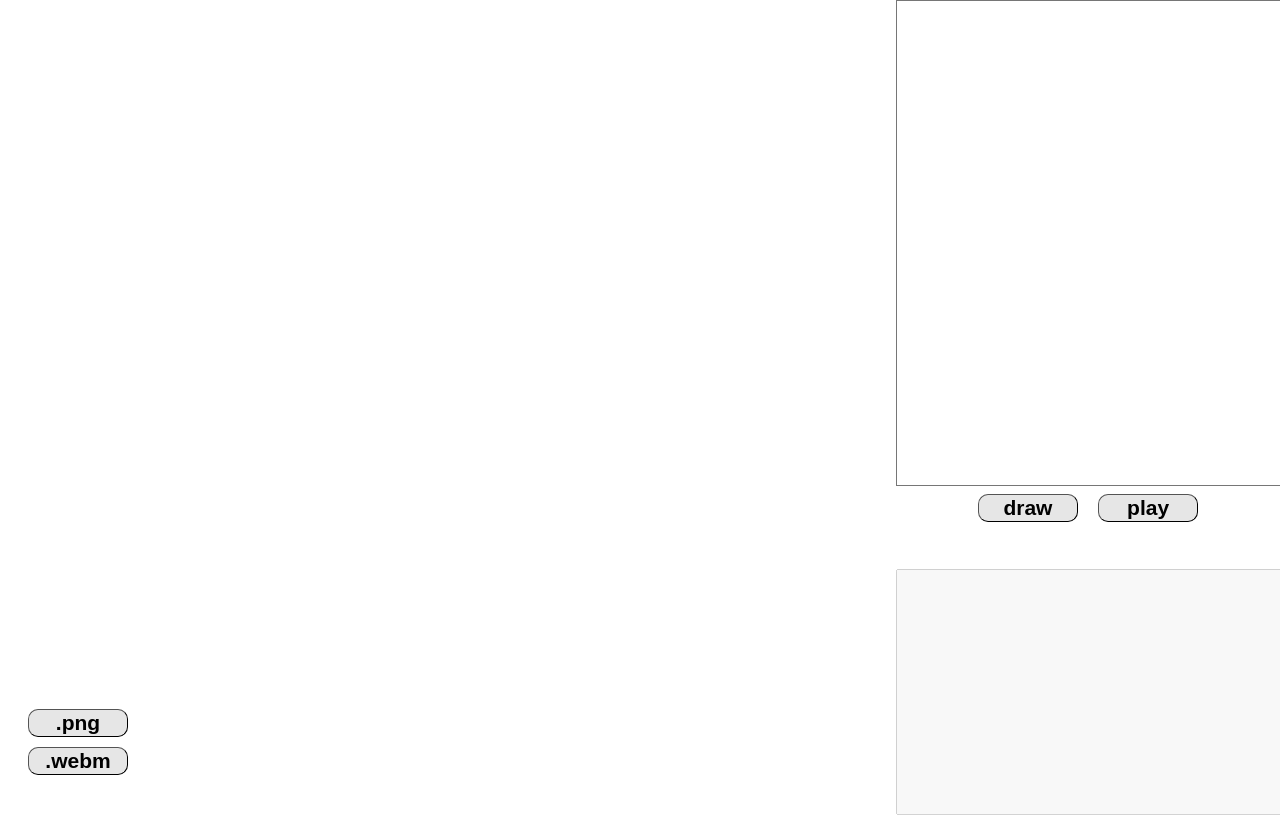
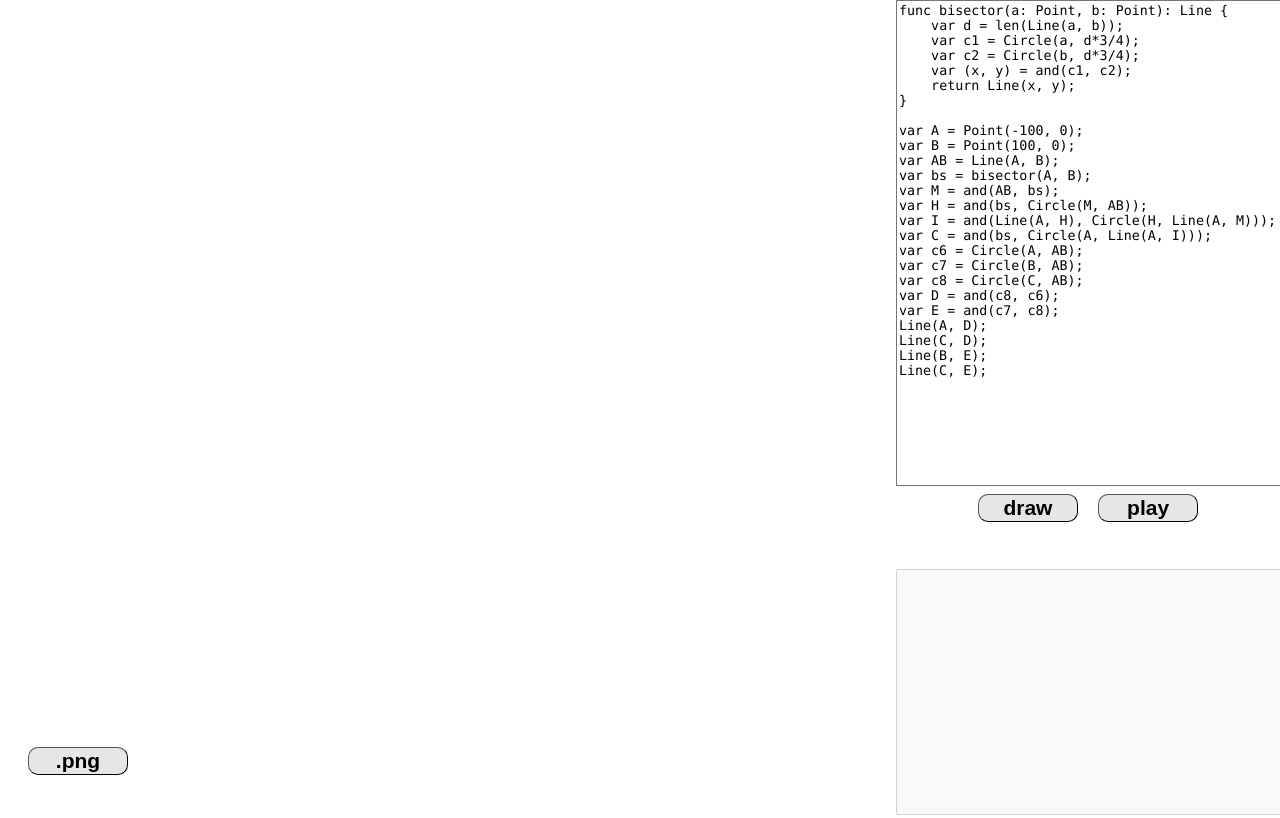
Before and after one commit to season1618/PentagonScript, a plain HTML site: page index.html in a window 1280 px wide. Drawn offline with Linux system fonts and the light colour scheme.

Commit message:
add a sample of pentagon.

```diff
--- a/index.html
+++ b/index.html
@@ -11,7 +11,33 @@
     <canvas id="canvas"></canvas>
 
     <div id="codepane">
-        <textarea id="editor"></textarea>
+        <textarea id="editor">
+func bisector(a: Point, b: Point): Line {
+    var d = len(Line(a, b));
+    var c1 = Circle(a, d*3/4);
+    var c2 = Circle(b, d*3/4);
+    var (x, y) = and(c1, c2);
+    return Line(x, y);
+}
+
+var A = Point(-100, 0);
+var B = Point(100, 0);
+var AB = Line(A, B);
+var bs = bisector(A, B);
+var M = and(AB, bs);
+var H = and(bs, Circle(M, AB));
+var I = and(Line(A, H), Circle(H, Line(A, M)));
+var C = and(bs, Circle(A, Line(A, I)));
+var c6 = Circle(A, AB);
+var c7 = Circle(B, AB);
+var c8 = Circle(C, AB);
+var D = and(c8, c6);
+var E = and(c7, c8);
+Line(A, D);
+Line(C, D);
+Line(B, E);
+Line(C, E);
+        </textarea>
         <div id="run">
             <button id="draw">draw</button>
             <button id="play">play</button>
@@ -21,7 +47,7 @@
 
     <div id="export">
         <div><button id="png" type="button">.png</button></div>
-        <div><button id="webm" type="button">.webm</button></div>
+        <!-- <div><button id="webm" type="button">.webm</button></div> -->
     </div>
 
     <script type="module" src="./src/main.js"></script>
```
